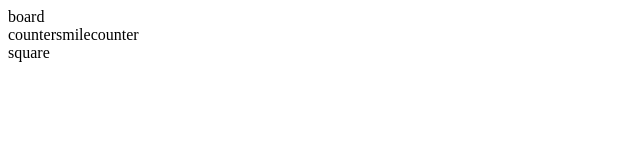
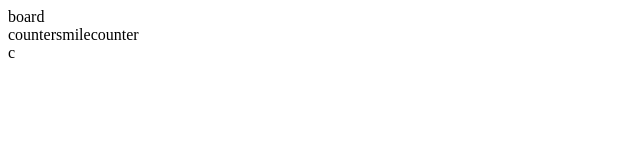
Before and after one commit to jaredellison/mineswept, a React app: page / in a window 1280 px wide. Shown: the top 160 px of the page, without its empty margins (0-640 px from the left). Built offline with nearby package versions, Linux system fonts and the light colour scheme; the HTML template or start-up script is replaced by a standard one.

Commit message:
Wireframe square component

```diff
--- a/client/src/components/board.jsx
+++ b/client/src/components/board.jsx
@@ -15,7 +15,7 @@ class Board extends React.Component {
       flagCount: 0,
       minesMarked: 0,
       squareCounter: null, // adjacent mines 0 -> 8
-      squareState: null // "covered", "uncovered", "flagged", "mine"
+      squareStatus: null // "covered", "uncovered", "flagged", "mine"
     };
   }
 
@@ -31,7 +31,7 @@ class Board extends React.Component {
 
   render() {
     return (
-      <div class="board">
+      <div className="board">
         board
         <div className="header">
           <Counter/>
@@ -39,7 +39,7 @@ class Board extends React.Component {
           <Counter/>
         </div>
         <div className="square-container">
-          <Square/>
+          <Square status="covered" count="1"/>
         </div>
       </div>
     )
--- a/client/src/components/square.jsx
+++ b/client/src/components/square.jsx
@@ -1,7 +1,16 @@
 import React from 'react';
 
-const Square = (props) => (
-  "square"
-)
+const Square = props => {
+  const status = props.status || "covered";
+
+  return (
+    <div className="square">
+      {props.status === 'covered' && 'c'}
+      {props.status === 'flagged' && 'f'}
+      {props.status === 'mine' && 'm'}
+      {props.status === 'uncovered' && props.count}
+    </div>
+  );
+};
 
 export default Square;
```
